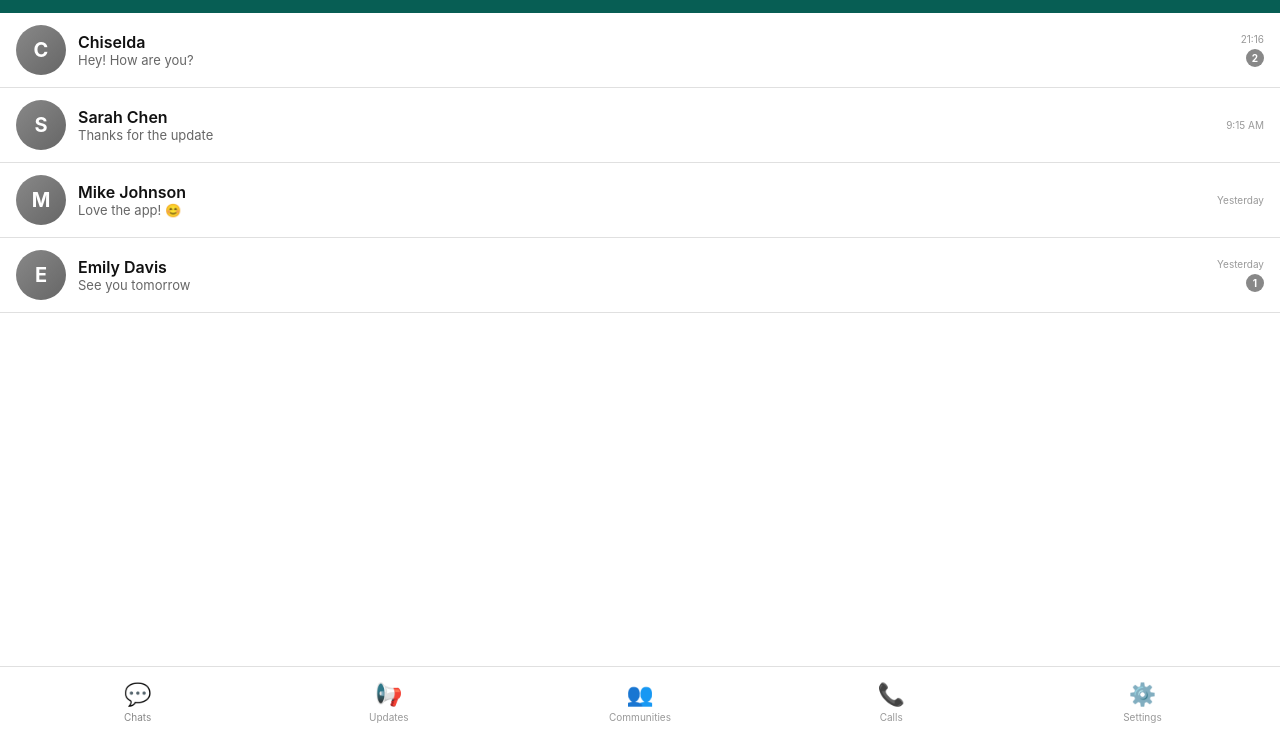
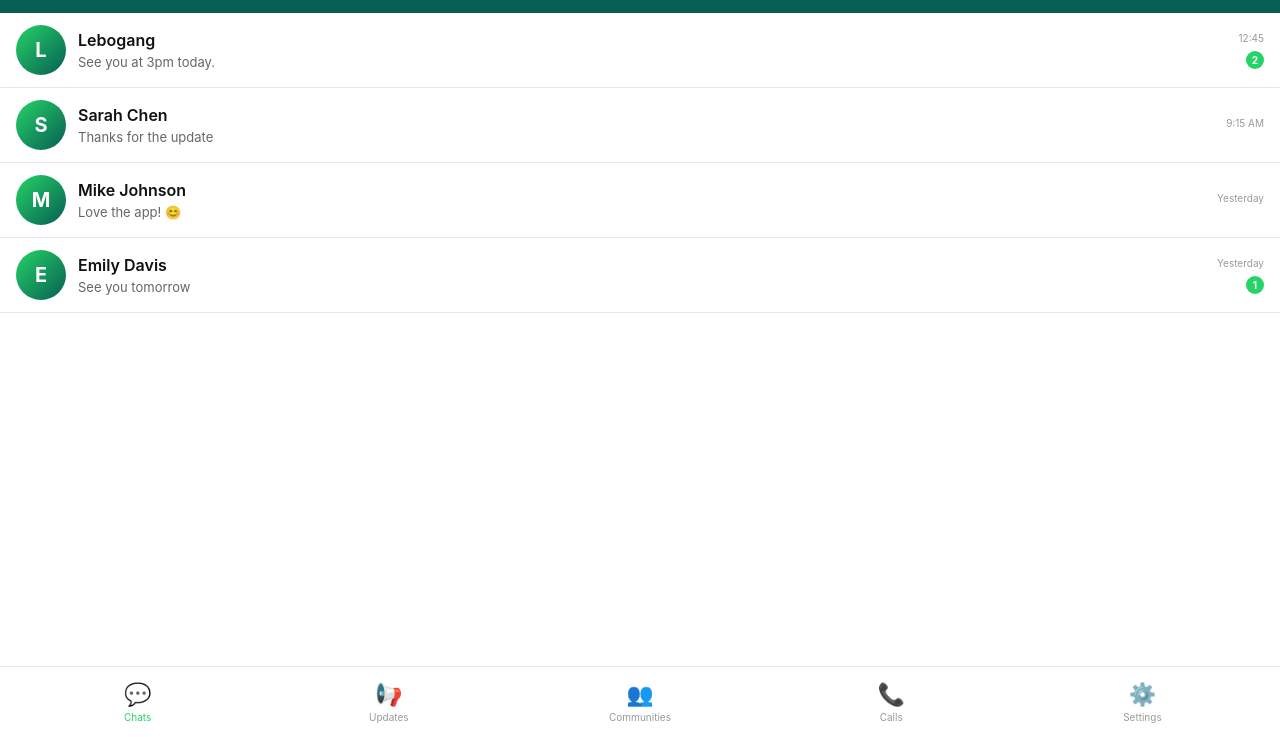
Before and after one commit to lucaxmohlala-cyber/New23, a plain HTML site: page index.html in a window 1280 px wide. Shown: the part 63-800 px from the top of the page. Drawn offline with Linux system fonts and the light colour scheme.

Commit message:
Update index.html

```diff
--- a/index.html
+++ b/index.html
@@ -19,13 +19,15 @@ body {
   --text-primary: #111111;
   --text-secondary: #666666;
   --text-muted: #999999;
-  --border: #e0e0e0;
-  --accent: #888888;
-  --accent-dark: #666666;
+  --border: #e8e8e8;
+  --accent: #25D366;
+  --accent-dark: #075E54;
   --sent-msg: #DCF8C6;
   --received-msg: #ffffff;
   --header-bg: #075E54;
   --header-text: white;
+  --avatar-gradient-start: #25D366;
+  --avatar-gradient-end: #075E54;
 }
 
 body.dark {
@@ -36,10 +38,12 @@ body.dark {
   --text-secondary: #bbbbbb;
   --text-muted: #888888;
   --border: #444444;
-  --accent: #888888;
+  --accent: #25D366;
   --sent-msg: #075E54;
   --received-msg: #2a2a2a;
   --header-bg: #111111;
+  --avatar-gradient-start: #25D366;
+  --avatar-gradient-end: #075E54;
 }
 
 body.oled {
@@ -50,10 +54,12 @@ body.oled {
   --text-secondary: #aaaaaa;
   --text-muted: #666666;
   --border: #222222;
-  --accent: #888888;
+  --accent: #25D366;
   --sent-msg: #075E54;
   --received-msg: #111111;
   --header-bg: #000000;
+  --avatar-gradient-start: #25D366;
+  --avatar-gradient-end: #075E54;
 }
 
 body {
@@ -160,7 +166,7 @@ body {
   width: 42px;
   height: 42px;
   border-radius: 50%;
-  background: linear-gradient(135deg, #888, #666);
+  background: linear-gradient(135deg, var(--avatar-gradient-start), var(--avatar-gradient-end));
   display: flex;
   align-items: center;
   justify-content: center;
@@ -185,9 +191,10 @@ body {
   color: rgba(255,255,255,0.7);
 }
 
-/* Chat List */
+/* Chat List - WhatsApp Style */
 .chat-list {
   flex: 1;
+  background: var(--bg-primary);
 }
 
 .chat-item {
@@ -198,25 +205,41 @@ body {
   cursor: pointer;
   border-bottom: 1px solid var(--border);
   background: var(--bg-primary);
+  transition: background 0.2s;
+}
+
+.chat-item:hover {
+  background: var(--bg-secondary);
 }
 
 .chat-item:active {
-  background: var(--bg-secondary);
+  background: var(--bg-tertiary);
 }
 
 .chat-avatar-img {
   width: 50px;
   height: 50px;
+  border-radius: 50%;
+  background: linear-gradient(135deg, var(--avatar-gradient-start), var(--avatar-gradient-end));
+  display: flex;
+  align-items: center;
+  justify-content: center;
   font-size: 20px;
+  font-weight: bold;
+  color: white;
+  flex-shrink: 0;
 }
 
 .chat-info {
   flex: 1;
+  min-width: 0;
 }
 
 .chat-name {
   font-weight: 600;
   font-size: 16px;
+  color: var(--text-primary);
+  margin-bottom: 4px;
 }
 
 .chat-preview {
@@ -229,11 +252,15 @@ body {
 
 .chat-meta {
   text-align: right;
+  flex-shrink: 0;
+  margin-left: 8px;
 }
 
 .chat-time {
   font-size: 10px;
   color: var(--text-muted);
+  margin-bottom: 4px;
+  white-space: nowrap;
 }
 
 .unread-badge {
@@ -248,7 +275,6 @@ body {
   align-items: center;
   justify-content: center;
   padding: 0 5px;
-  margin-top: 4px;
 }
 
 /* Messages */
@@ -352,7 +378,7 @@ body {
   width: 100px;
   height: 100px;
   border-radius: 50%;
-  background: linear-gradient(135deg, #888, #666);
+  background: linear-gradient(135deg, var(--avatar-gradient-start), var(--avatar-gradient-end));
   display: flex;
   align-items: center;
   justify-content: center;
@@ -466,7 +492,7 @@ body {
   width: 50px;
   height: 50px;
   border-radius: 50%;
-  background: linear-gradient(135deg, #888, #666);
+  background: linear-gradient(135deg, var(--avatar-gradient-start), var(--avatar-gradient-end));
   display: flex;
   align-items: center;
   justify-content: center;
@@ -963,14 +989,14 @@ body {
 <script>
 // Chat data
 let chats = [
-  { id: 1, name: "Chiselda", avatar: "C", status: "Online", lastMessage: "Hey! How are you?", time: "21:16", unread: 2, muted: false },
+  { id: 1, name: "Lebogang", avatar: "L", status: "Online", lastMessage: "See you at 3pm today.", time: "12:45", unread: 2, muted: false },
   { id: 2, name: "Sarah Chen", avatar: "S", status: "Online", lastMessage: "Thanks for the update", time: "9:15 AM", unread: 0, muted: false },
   { id: 3, name: "Mike Johnson", avatar: "M", status: "Last seen yesterday", lastMessage: "Love the app! 😊", time: "Yesterday", unread: 0, muted: false },
   { id: 4, name: "Emily Davis", avatar: "E", status: "Online", lastMessage: "See you tomorrow", time: "Yesterday", unread: 1, muted: false }
 ];
 
 let messages = {
-  1: [{ text: "Hey! How are you?", sent: false, time: "21:10" }, { text: "I'm good!", sent: true, time: "21:12" }],
+  1: [{ text: "See you at 3pm today.", sent: false, time: "12:45" }],
   2: [{ text: "Thanks for the update", sent: false, time: "9:10 AM" }],
   3: [{ text: "Love the app! 😊", sent: false, time: "Yesterday" }],
   4: [{ text: "See you tomorrow", sent: false, time: "Yesterday" }]
@@ -982,7 +1008,7 @@ let statuses = [
 ];
 
 let calls = [
-  { name: "Chiselda", type: "Missed", time: "Yesterday", avatar: "C" },
+  { name: "Lebogang", type: "Missed", time: "Yesterday", avatar: "L" },
   { name: "Sarah Chen", type: "Incoming", time: "2 days ago", avatar: "S" }
 ];
 
```
